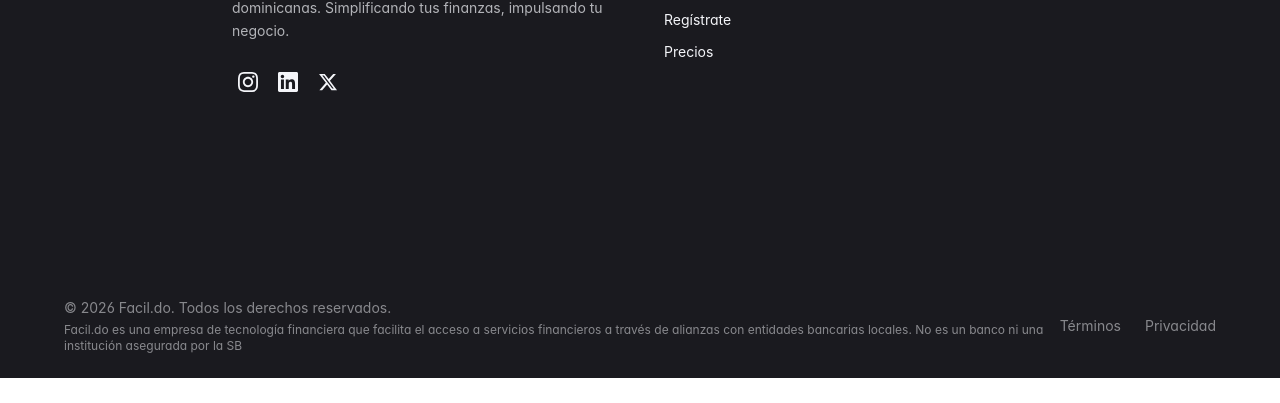
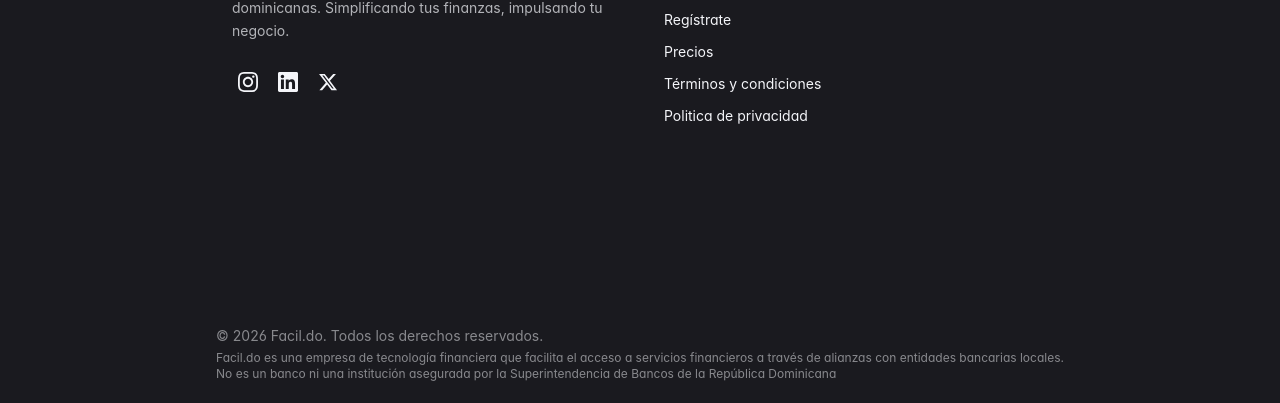
Before and after one commit to hacksondev/facil.do, a Next.js app: page / in a window 1280 px wide. Shown: the part 4071-4474 px from the top of the page. Before the commit the page ends 4449 px from the top, so only its background shows below. Built offline with nearby package versions, Linux system fonts and the light colour scheme; no server answers.

Commit message:
Update Footer.tsx

```diff
--- a/app/components/Footer.tsx
+++ b/app/components/Footer.tsx
@@ -89,6 +89,16 @@ export default function Footer() {
                     Precios
                   </a>
                 </li>
+                <li>
+                  <a href="/terminos" className="link link-hover">
+                    Términos y condiciones
+                  </a>
+                </li>
+                 <li>
+                  <a href="/privacidad" className="link link-hover">
+                    Politica de privacidad
+                  </a>
+                </li>
               </ul>
             </div>
 
@@ -124,15 +134,7 @@ export default function Footer() {
           <div className="flex flex-col items-center gap-4 text-sm md:flex-row md:justify-between w-full">
             <div className="opacity-50 text-center md:text-left">
               <p>© {currentYear} Facil.do. Todos los derechos reservados.</p>
-              <p className="text-xs mt-1">Facil.do es una empresa de tecnología financiera que facilita el acceso a servicios financieros a través de alianzas con entidades bancarias locales. No es un banco ni una institución asegurada por la SB</p>
-            </div>
-            <div className="flex items-center gap-6">
-              <a href="/terminos" className="link link-hover opacity-50 hover:opacity-100">
-                Términos
-              </a>
-              <a href="/privacidad" className="link link-hover opacity-50 hover:opacity-100">
-                Privacidad
-              </a>
+              <p className="text-xs mt-1">Facil.do es una empresa de tecnología financiera que facilita el acceso a servicios financieros a través de alianzas con entidades bancarias locales.<br />No es un banco ni una institución asegurada por la  Superintendencia de Bancos de la República Dominicana</p>
             </div>
           </div>
         </div>
```
